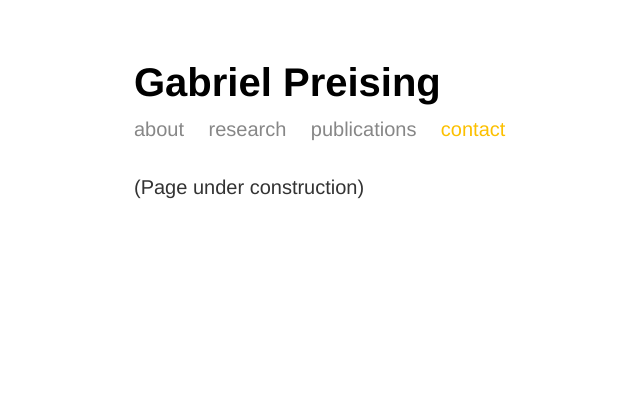
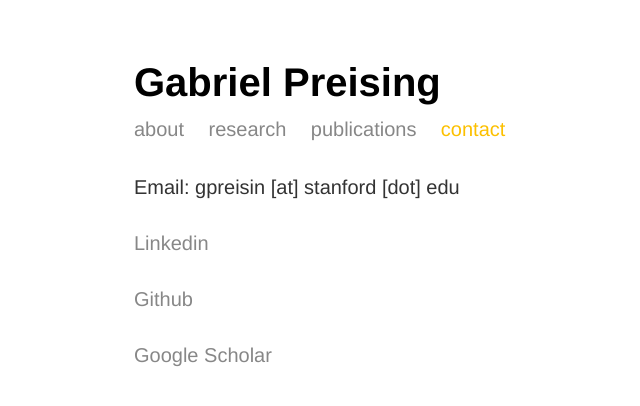
Before and after one commit to gpreising/gpreising.github.io, a Jekyll site: the page built from contact/index.html, in a window 1280 px wide. Shown: the top 406 px of the page, without its empty margins (106-746 px from the left). Built offline with Jekyll 4.4.1, drawn with Linux system fonts in a browser that asks for light colours.

Commit message:
added contact info

```diff
--- a/contact/index.html
+++ b/contact/index.html
@@ -11,6 +11,11 @@ title: Gabriel Preising | contact
 	</ul>
 </nav>
 <div class="contact">
-	<p>(Page under construction)</p>
+	<p>Email: gpreisin [at] stanford [dot] edu</p>
 	<br>
+	<p><a href="https://www.linkedin.com/in/gpreising/" target="_blank">Linkedin</a></p>
+	<br>
+	<p><a href="https://github.com/gpreising/" target="_blank">Github</a></p>
+	<br>
+	<p><a href="https://scholar.google.com/citations?user=XCvlWCwAAAAJ&hl=en" target="_blank">Google Scholar</a></p>
 </div>
```
